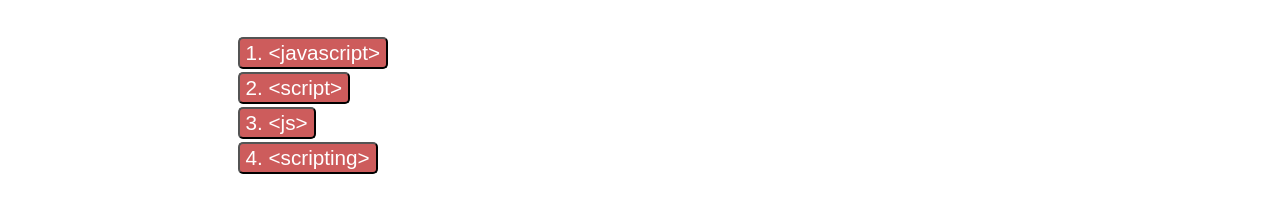
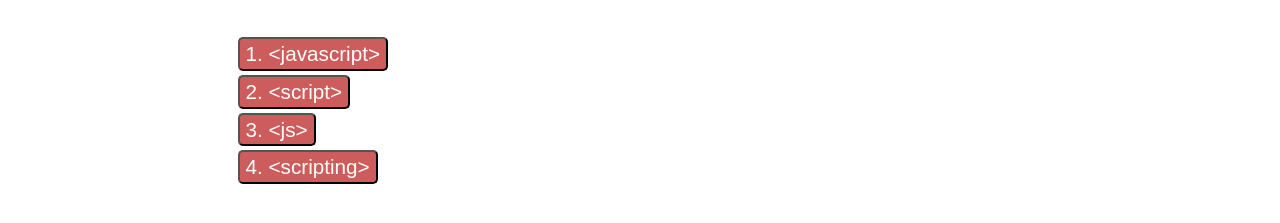
Before and after one commit to krushilnaik/Quiz-Me, a plain HTML site: page index.html in a window 1280 px wide. Both pictures are taken after a click on the button "Start Game!". Shown: the part 201-424 px from the top of the page. Drawn offline with nearby package versions, Linux system fonts and the light colour scheme.

Commit message:
touch up css

```diff
--- a/assets/css/index.css
+++ b/assets/css/index.css
@@ -81,14 +81,19 @@ hr {
 	margin-bottom: 5%;
 	/* width: fit-content; */
 }
-	.choices-block .choice, .submit {
+	.choices-block .choice,
+	.submit {
 		font-size: .9rem;
-		line-height: 1.1rem;
+		line-height: 1.2rem;
 		width: fit-content;
 		border-radius: 5px;
 		background-color: var(--quiz-red);
 		color: white;
+		transition: .2s;
 	}
+		.choice:hover {
+			background-color: var(--quiz-red-alt);
+		}
 
 input {
 	line-height: 1rem;
```
